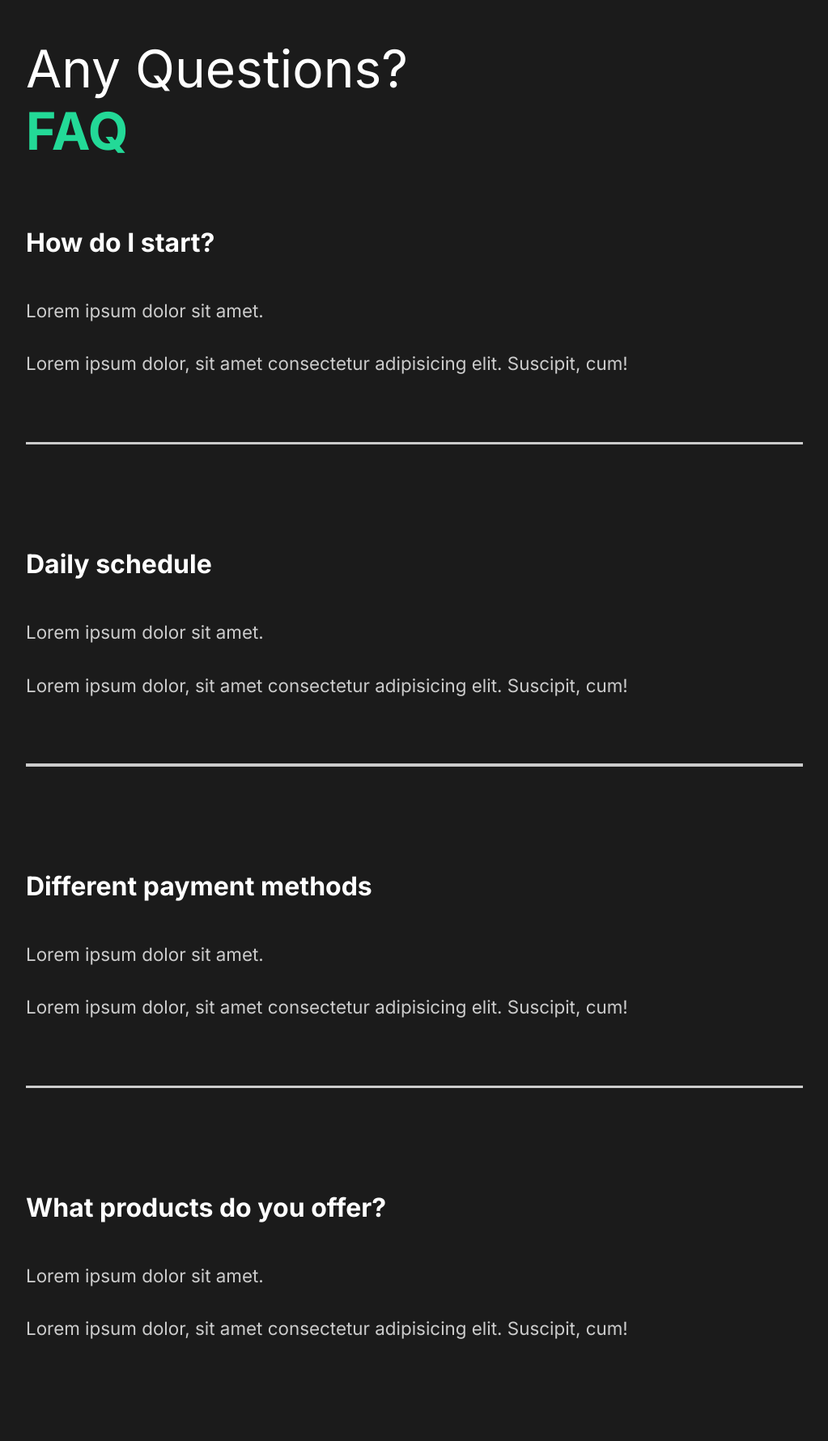
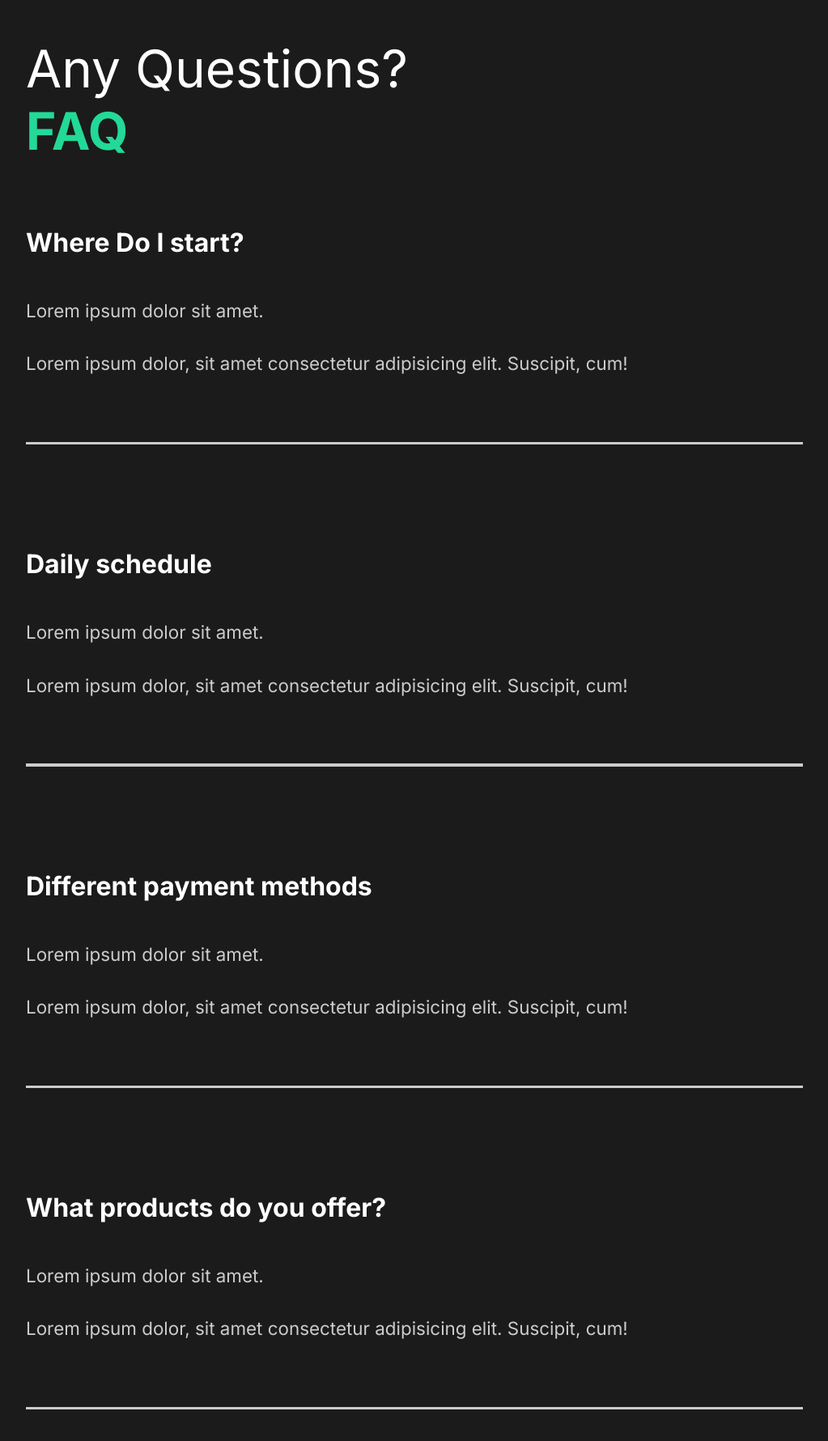
Before and after one commit to FMularski/react-capture, a React (Create React App) app: page / in a window 1280 px wide. Shown: the part 2185-3965 px from the top of the page at 81% size, without its empty margins (128-1151 px from the left). Built offline with nearby package versions, Linux system fonts and the light colour scheme.

Commit message:
created toggle animation for questions

```diff
--- a/src/components/FaqSection.js
+++ b/src/components/FaqSection.js
@@ -1,41 +1,38 @@
 import styled from 'styled-components';
 import {About} from '../styles';
+import Toggle from './Toggle';
+import { LayoutGroup } from 'framer-motion';
 
 const FaqSection = () => {
     return (
         <Faq>
             <h2>Any Questions? <span>FAQ</span></h2>
-            <div className="question">
-                <h4>How do I start?</h4>
+            <LayoutGroup>
+                <Toggle title="Where Do I start?">
                     <div className="answer">
                         <p>Lorem ipsum dolor sit amet.</p>
                         <p>Lorem ipsum dolor, sit amet consectetur adipisicing elit. Suscipit, cum!</p>
                     </div>
-                <div className="faq-line"></div>
-            </div>
-            <div className="question">
-                <h4>Daily schedule</h4>
+                </Toggle>
+                <Toggle title="Daily schedule">
                     <div className="answer">
                         <p>Lorem ipsum dolor sit amet.</p>
                         <p>Lorem ipsum dolor, sit amet consectetur adipisicing elit. Suscipit, cum!</p>
                     </div>
-                <div className="faq-line"></div>
-            </div>
-            <div className="question">
-                <h4>Different payment methods</h4>
+                </Toggle>
+                <Toggle title="Different payment methods">
                     <div className="answer">
                         <p>Lorem ipsum dolor sit amet.</p>
                         <p>Lorem ipsum dolor, sit amet consectetur adipisicing elit. Suscipit, cum!</p>
                     </div>
-                <div className="faq-line"></div>
-            </div>
-            <div className="question">
-                <h4>What products do you offer?</h4>
+                </Toggle>
+                <Toggle title="What products do you offer?">
                     <div className="answer">
                         <p>Lorem ipsum dolor sit amet.</p>
                         <p>Lorem ipsum dolor, sit amet consectetur adipisicing elit. Suscipit, cum!</p>
                     </div>
-            </div>
+                </Toggle>
+            </LayoutGroup>
         </Faq>
     )
 }
--- /dev/null
+++ b/src/components/Toggle.js
@@ -0,0 +1,15 @@
+import { useState } from "react";
+import { motion } from "framer-motion";
+
+const Toggle = ({title, children}) => {
+    const [toggle, setToggle] = useState(true);
+    return (
+        <motion.div layout className="question" onClick={() => setToggle(!toggle)}>
+            <motion.h4 layout>{title}</motion.h4>
+            {toggle ? children : ""}
+            <div className="faq-line"></div>
+        </motion.div>
+    )
+}
+
+export default Toggle;
```
Lines whose indentation alone changed are shown as unchanged.
